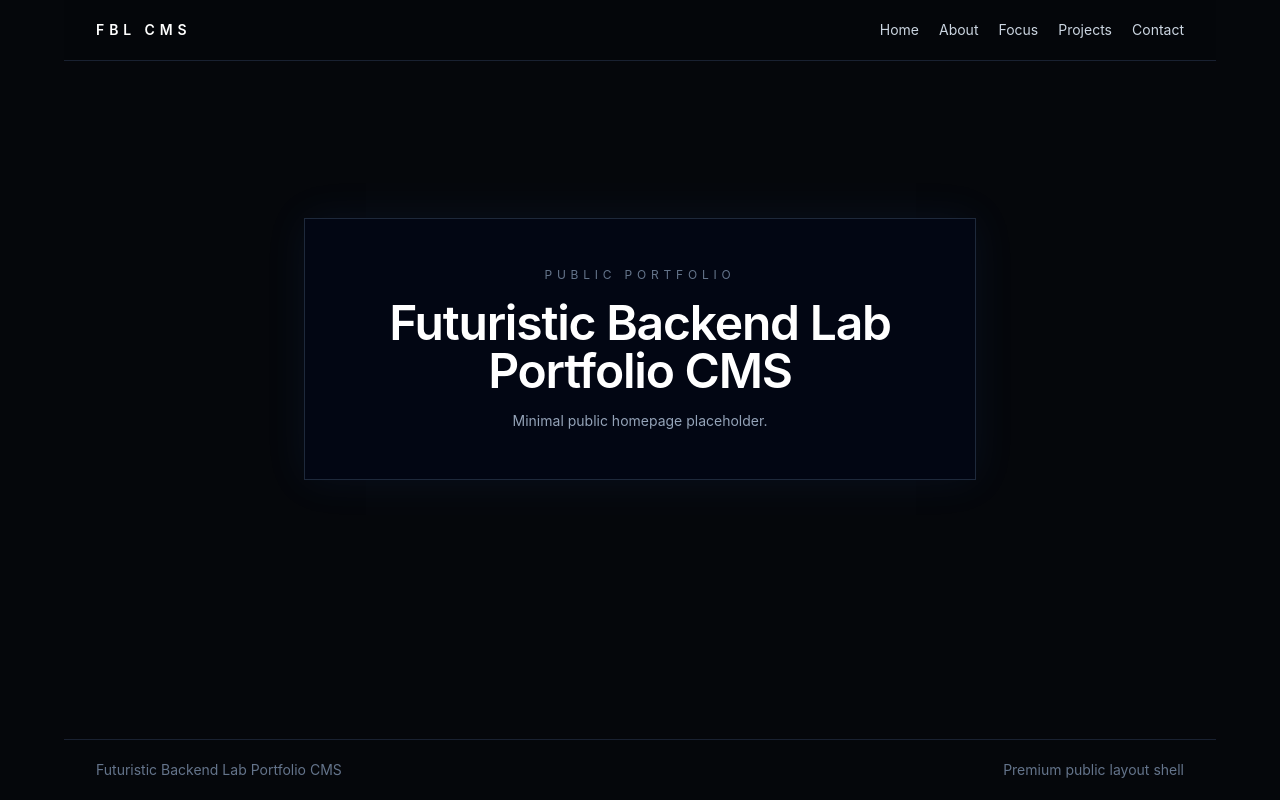
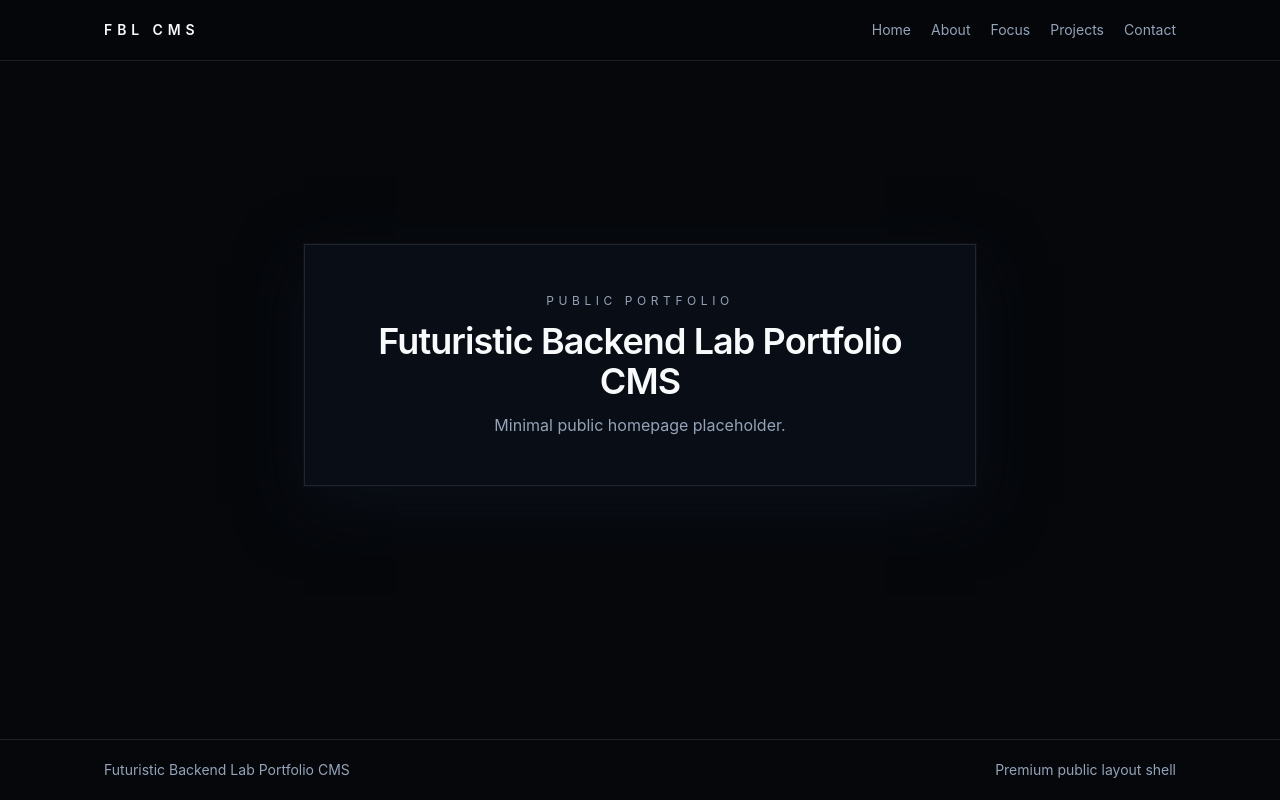
Before and after one commit to crispyrinux/portfolio, a React (Vite) app: page / in a window 1280 px wide. Built offline with nearby package versions, Linux system fonts and the light colour scheme.

Commit message:
style: add base dark futuristic theme

```diff
--- a/src/components/layout/Footer.jsx
+++ b/src/components/layout/Footer.jsx
@@ -1,10 +1,12 @@
+import Container from '../ui/Container'
+
 export default function Footer() {
   return (
-    <footer className="border-t border-slate-800/80 px-6 py-5 text-sm text-slate-500 sm:px-8">
-      <div className="flex flex-col gap-2 sm:flex-row sm:items-center sm:justify-between">
+    <footer className="border-t border-line text-sm text-muted">
+      <Container className="flex flex-col gap-2 py-5 sm:flex-row sm:items-center sm:justify-between">
         <p>Futuristic Backend Lab Portfolio CMS</p>
         <p>Premium public layout shell</p>
-      </div>
+      </Container>
     </footer>
   )
 }
--- a/src/components/layout/Navbar.jsx
+++ b/src/components/layout/Navbar.jsx
@@ -1,3 +1,5 @@
+import Container from '../ui/Container'
+
 const navItems = [
   { label: 'Home', href: '/#top' },
   { label: 'About', href: '/#about' },
@@ -8,27 +10,24 @@ const navItems = [
 
 export default function Navbar() {
   return (
-    <header className="border-b border-slate-800/80 bg-[#05070b]/90 backdrop-blur">
-      <div className="flex flex-col gap-4 px-6 py-5 sm:px-8 lg:flex-row lg:items-center lg:justify-between">
-        <a
-          className="text-sm font-semibold uppercase tracking-[0.35em] text-white"
-          href="/#top"
-        >
+    <header className="border-b border-line bg-ink/90 backdrop-blur">
+      <Container className="flex flex-col gap-4 py-5 lg:flex-row lg:items-center lg:justify-between">
+        <a className="text-sm font-semibold uppercase tracking-[0.35em] text-foreground" href="/#top">
           FBL CMS
         </a>
 
-        <nav aria-label="Public navigation" className="flex flex-wrap gap-x-5 gap-y-3 text-sm text-slate-300">
+        <nav aria-label="Public navigation" className="flex flex-wrap gap-x-5 gap-y-3 text-sm text-muted">
           {navItems.map((item) => (
             <a
               key={item.label}
-              className="transition-colors hover:text-white focus-visible:text-white focus-visible:outline-none"
+              className="transition-colors hover:text-foreground focus-visible:text-foreground focus-visible:outline-none"
               href={item.href}
             >
               {item.label}
             </a>
           ))}
         </nav>
-      </div>
+      </Container>
     </header>
   )
 }
--- a/src/components/layout/PublicLayout.jsx
+++ b/src/components/layout/PublicLayout.jsx
@@ -1,13 +1,14 @@
 import Footer from './Footer'
 import Navbar from './Navbar'
+import Container from '../ui/Container'
 
 export default function PublicLayout({ children }) {
   return (
-    <div className="min-h-screen bg-[#05070b] text-slate-100">
-      <div className="mx-auto flex min-h-screen w-full max-w-6xl flex-col">
+    <div className="min-h-screen bg-ink text-foreground">
+      <div className="flex min-h-screen flex-col">
         <Navbar />
-        <main id="top" className="flex-1 px-6 py-8 sm:px-8 lg:px-10">
-          {children}
+        <main id="top" className="flex-1">
+          <Container className="py-8 sm:py-10 lg:py-12">{children}</Container>
         </main>
         <Footer />
       </div>
--- /dev/null
+++ b/src/components/ui/Container.jsx
@@ -0,0 +1,7 @@
+export default function Container({ children, className = '' }) {
+  return (
+    <div className={`mx-auto w-full max-w-6xl px-6 sm:px-8 lg:px-10 ${className}`.trim()}>
+      {children}
+    </div>
+  )
+}
--- /dev/null
+++ b/src/components/ui/SectionHeader.jsx
@@ -0,0 +1,11 @@
+export default function SectionHeader({ eyebrow, title, description, className = '' }) {
+  return (
+    <div className={`space-y-3 ${className}`.trim()}>
+      {eyebrow ? (
+        <p className="text-xs uppercase tracking-[0.38em] text-muted">{eyebrow}</p>
+      ) : null}
+      <h2 className="text-3xl font-semibold tracking-tight text-foreground sm:text-4xl">{title}</h2>
+      {description ? <p className="max-w-2xl text-sm leading-7 text-muted sm:text-base">{description}</p> : null}
+    </div>
+  )
+}
--- a/src/index.css
+++ b/src/index.css
@@ -5,6 +5,11 @@
 :root {
   color-scheme: dark;
   font-family: Inter, system-ui, -apple-system, BlinkMacSystemFont, 'Segoe UI', sans-serif;
+  background: #05070b;
+}
+
+html {
+  scroll-behavior: smooth;
 }
 
 html,
@@ -16,5 +21,18 @@ body,
 body {
   margin: 0;
   min-width: 320px;
-  background: #05070b;
+  background:
+    linear-gradient(180deg, #05070b 0%, #070b12 100%);
+  color: #f8fafc;
+  -webkit-font-smoothing: antialiased;
+  -moz-osx-font-smoothing: grayscale;
 }
+
+* {
+  box-sizing: border-box;
+}
+
+::selection {
+  background: rgba(124, 140, 255, 0.24);
+  color: #ffffff;
+}
--- a/src/pages/Home.jsx
+++ b/src/pages/Home.jsx
@@ -1,17 +1,17 @@
 import PublicLayout from '../components/layout/PublicLayout'
+import SectionHeader from '../components/ui/SectionHeader'
 
 export default function Home() {
   return (
     <PublicLayout>
       <section className="flex min-h-[64vh] items-center justify-center">
-        <div className="w-full max-w-2xl border border-slate-800 bg-slate-950/70 px-8 py-12 text-center shadow-[0_0_40px_rgba(59,130,246,0.08)]">
-          <p className="text-xs uppercase tracking-[0.4em] text-slate-500">Public Portfolio</p>
-          <h1 className="mt-4 text-3xl font-semibold tracking-tight text-white sm:text-5xl">
-            Futuristic Backend Lab Portfolio CMS
-          </h1>
-          <p className="mt-4 text-sm text-slate-400">
-            Minimal public homepage placeholder.
-          </p>
+        <div className="w-full max-w-2xl border border-line bg-panel/80 px-8 py-12 text-center shadow-panel">
+          <SectionHeader
+            eyebrow="Public Portfolio"
+            title="Futuristic Backend Lab Portfolio CMS"
+            description="Minimal public homepage placeholder."
+            className="mx-auto max-w-xl text-center"
+          />
         </div>
       </section>
     </PublicLayout>
--- a/src/pages/NotFound.jsx
+++ b/src/pages/NotFound.jsx
@@ -1,16 +1,20 @@
 import { Link } from 'react-router-dom'
 import PublicLayout from '../components/layout/PublicLayout'
+import SectionHeader from '../components/ui/SectionHeader'
 
 export default function NotFound() {
   return (
     <PublicLayout>
       <section className="flex min-h-[64vh] items-center justify-center">
-        <div className="w-full max-w-xl border border-slate-800 bg-slate-950/70 px-8 py-12 text-center">
-          <p className="text-xs uppercase tracking-[0.4em] text-slate-500">404</p>
-          <h1 className="mt-4 text-3xl font-semibold tracking-tight text-white">Page not found</h1>
-          <p className="mt-4 text-sm text-slate-400">The page you requested does not exist.</p>
+        <div className="w-full max-w-xl border border-line bg-panel/80 px-8 py-12 text-center shadow-panel">
+          <SectionHeader
+            eyebrow="404"
+            title="Page not found"
+            description="The page you requested does not exist."
+            className="mx-auto max-w-xl text-center"
+          />
           <Link
-            className="mt-6 inline-flex text-sm text-slate-200 underline decoration-slate-600 underline-offset-4"
+            className="mt-6 inline-flex border border-line px-4 py-2 text-sm text-foreground transition-colors hover:border-accent hover:bg-panelStrong"
             to="/"
           >
             Return home
--- a/src/pages/ProjectDetail.jsx
+++ b/src/pages/ProjectDetail.jsx
@@ -1,5 +1,6 @@
 import { useParams } from 'react-router-dom'
 import PublicLayout from '../components/layout/PublicLayout'
+import SectionHeader from '../components/ui/SectionHeader'
 
 export default function ProjectDetail() {
   const { slug } = useParams()
@@ -7,10 +8,13 @@ export default function ProjectDetail() {
   return (
     <PublicLayout>
       <section className="flex min-h-[64vh] items-center justify-center">
-        <div className="w-full max-w-2xl border border-slate-800 bg-slate-950/70 px-8 py-12 text-center">
-          <p className="text-xs uppercase tracking-[0.4em] text-slate-500">Project</p>
-          <h1 className="mt-4 text-3xl font-semibold tracking-tight text-white">Project Detail Page</h1>
-          <p className="mt-4 text-sm text-slate-400">Route placeholder for {slug}</p>
+        <div className="w-full max-w-2xl border border-line bg-panel/80 px-8 py-12 text-center shadow-panel">
+          <SectionHeader
+            eyebrow="Project"
+            title="Project Detail Page"
+            description={slug ? `Route placeholder for ${slug}` : 'Route placeholder'}
+            className="mx-auto max-w-xl text-center"
+          />
         </div>
       </section>
     </PublicLayout>
--- a/tailwind.config.js
+++ b/tailwind.config.js
@@ -1,7 +1,24 @@
 export default {
   content: ['./index.html', './src/**/*.{js,jsx}'],
   theme: {
-    extend: {},
+    extend: {
+      colors: {
+        ink: '#05070b',
+        panel: '#0b1018',
+        panelStrong: '#0f1622',
+        line: 'rgba(148, 163, 184, 0.16)',
+        foreground: '#f8fafc',
+        muted: '#94a3b8',
+        accent: {
+          DEFAULT: '#7c8cff',
+          soft: 'rgba(124, 140, 255, 0.14)',
+        },
+      },
+      boxShadow: {
+        panel: '0 0 0 1px rgba(148, 163, 184, 0.12), 0 20px 60px rgba(2, 6, 23, 0.45)',
+        glow: '0 0 0 1px rgba(124, 140, 255, 0.18), 0 0 32px rgba(59, 130, 246, 0.12)',
+      },
+    },
   },
   plugins: [],
 }
```
